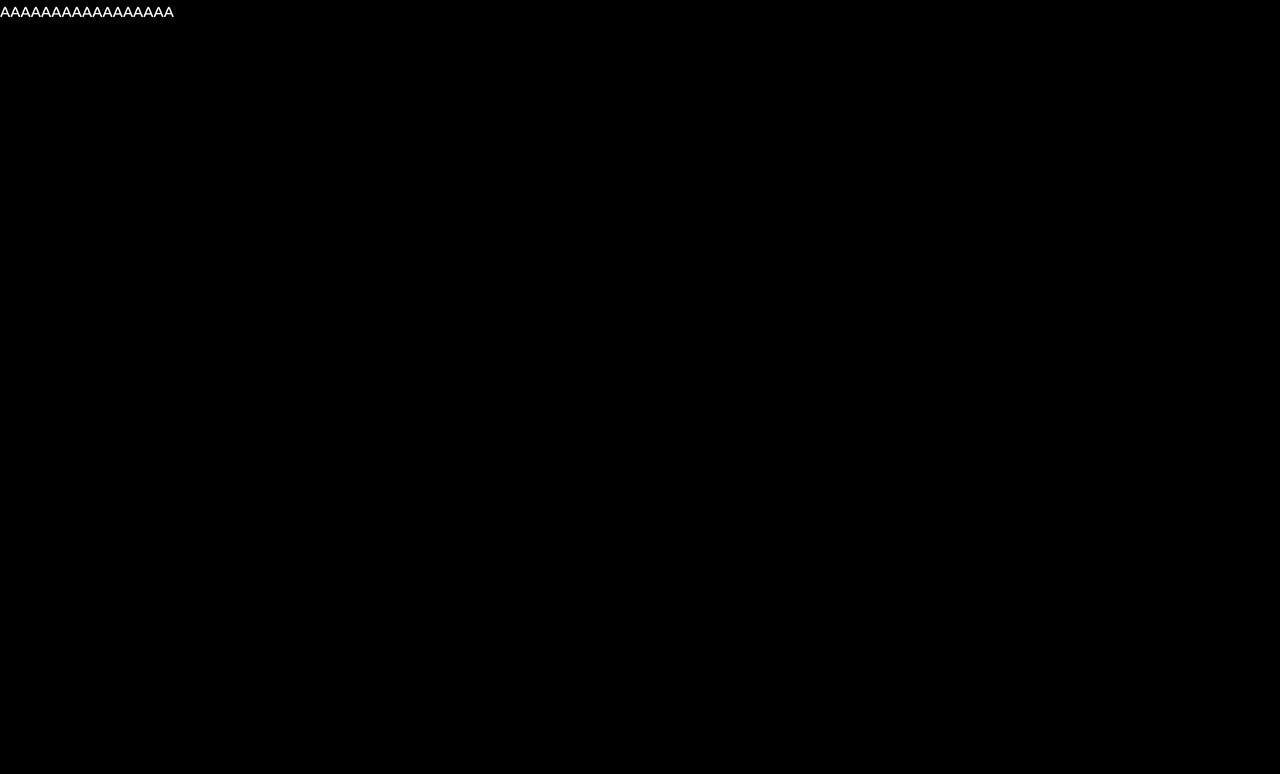
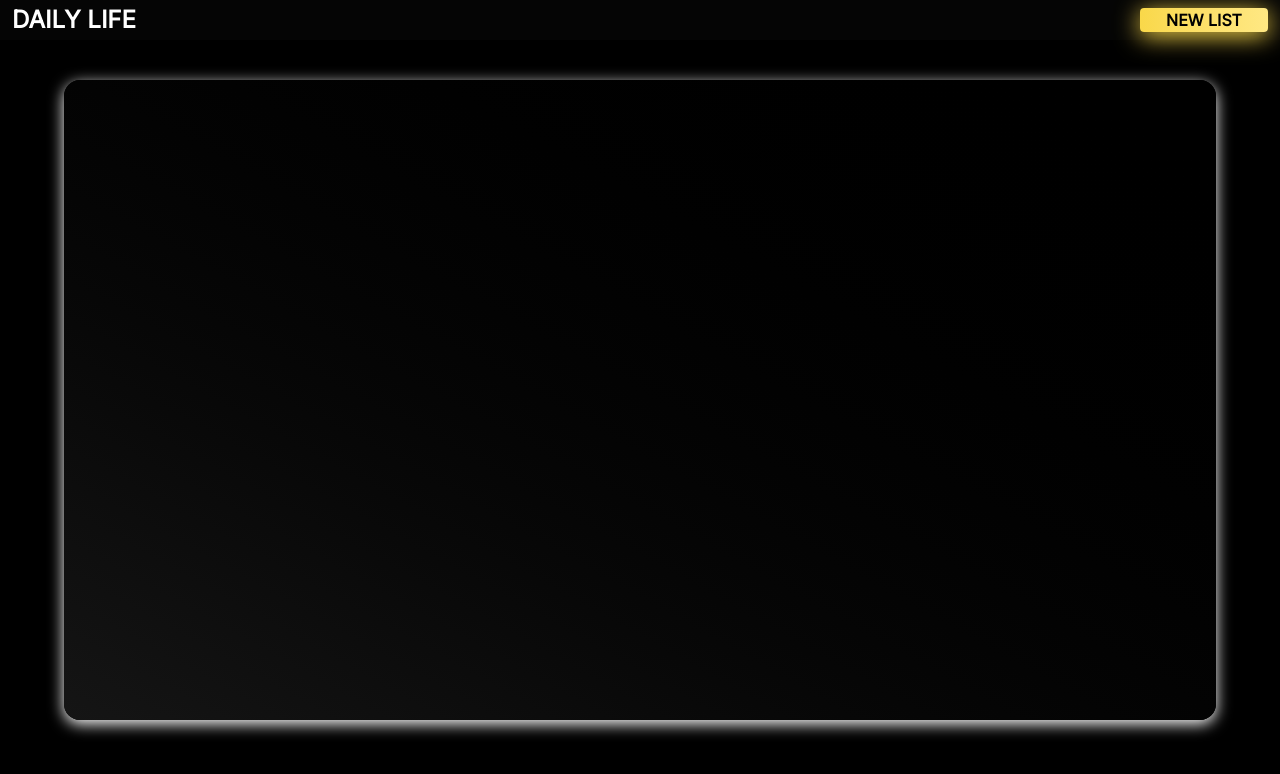
Before and after one commit to Igorrafael90/daily-life, a Next.js app: page /Tarefas in a window 1280 px wide. Shown: the top 774 px of the page. Built offline with nearby package versions, Linux system fonts and the light colour scheme.

Commit message:
Style Header da pagina + section das lists/tarefas + button da criação de lista

```diff
--- a/firebase.js
+++ b/firebase.js
@@ -15,6 +15,7 @@ const firebaseConfig = {
   messagingSenderId: process.env.NEXT_PUBLIC_MESSAGING_SENDER_ID,
   appId: process.env.NEXT_PUBLIC_APP_ID,
 };
+console.log("API KEY:", process.env.NEXT_PUBLIC_API_KEY);
 
 // Initialize Firebase
 const app = initializeApp(firebaseConfig);
--- a/src/app/Tarefas/page.tsx
+++ b/src/app/Tarefas/page.tsx
@@ -2,7 +2,37 @@
 import { useState } from "react";
 
 export default function Tarefas() {
-    return(
-        <p className="text-white">AAAAAAAAAAAAAAAAA</p>
+    const [Modelist, setmodelist] = useState(false)
+    return (
+        <>
+            {Modelist == true ? (
+                <section className="w-full h-full absolute bg-[#000000ad] flex items-center justify-center">
+                    <div className="scale bg-linear-to-bl from-[#000000] to-[#151515] shadow-s1 rounded-2xl w-[20%] h-36">
+                        <form className="w-full h-full p-4 space-y-2 flex flex-col">
+                            <label className="text-white block font-bold">Titulo</label>
+                            <input className="w-[99%] h-7 bg-white rounded-sm" type="text" placeholder="Digite o titulo da tarefa" />
+                            <div className="w-full flex justify-between">
+                                <button type="submit" className="transition-all bg-linear-to-r from-[#F9D849] to-[#FFE883] cursor-pointer rounded-sm w-20 h-7 shadow-s2 font-bold hover:scale-108">CONFIRM</button>
+                                <button type="submit" className="transition-all bg-linear-to-r from-[#f94949] to-[#ff8383] cursor-pointer rounded-sm w-20 h-7 shadow-s3 font-bold hover:scale-108" onClick={() => setmodelist(false)}>CANCEL</button>
+                            </div>
+                        </form>
+                    </div>
+                </section>
+            ) : (
+                <>
+                </>
+            )}
+            <header className="w-full h-10 bg-[#050505] items-center flex justify-between">
+                <h1 className="text-white font-extrabold text-2xl ml-3">DAILY LIFE</h1>
+                <div className="space-x-3 mr-3">
+                    <button className="transition-all bg-linear-to-r from-[#F9D849] to-[#FFE883] cursor-pointer rounded-sm w-32 h-6 shadow-s2 font-black hover:scale-108" onClick={() => setmodelist(true)}>NEW LIST</button>
+                </div>
+            </header>
+            <main className="w-full h-full flex justify-center mt-10">
+                <section className="w-[90%] h-[80%] bg-linear-to-bl from-[#000000] to-[#151515] shadow-s1 rounded-2xl">
+
+                </section>
+            </main>
+        </>
     )
 }
--- a/src/app/globals.css
+++ b/src/app/globals.css
@@ -5,6 +5,7 @@
   --color-b2: #FFE883;
   --shadow-s1: 0px 4px 15px 0px #FFFFFF;
   --shadow-s2: 0px 4px 25px 0px #F9D849;
+  --shadow-s3: 0px 4px 25px 0px #FF0000;
 }
 
 body {
--- a/src/app/layout.tsx
+++ b/src/app/layout.tsx
@@ -1,8 +1,8 @@
 import type { Metadata } from "next";
-import { Itim } from "next/font/google";
+import { Inter } from "next/font/google";
 import "./globals.css";
 
-const font = Itim({
+const font = Inter({
   subsets: ["latin"],
   weight: "400"
 });
--- a/src/app/page.tsx
+++ b/src/app/page.tsx
@@ -24,10 +24,14 @@ export default function Home() {
   }
 
   return (
+    <>
+      <header className="w-full h-10 bg-[#050505] items-center flex">
+        <h1 className="text-white font-extrabold text-2xl ml-3">DAILY LIFE</h1>
+      </header>
       <main className="flex flex-col space-y-3 items-center justify-center w-full h-full">
         <div className="w-[20%] flex justify-between">
-        <button className="transition-all bg-linear-to-r from-[#F9D849] to-[#FFE883] cursor-pointer rounded-sm w-20 h-7 shadow-s2 font-bold hover:scale-108" onClick={() => setMode(true)}>Register</button>
-        <button className="transition-all bg-linear-to-r from-[#F9D849] to-[#FFE883] cursor-pointer rounded-sm w-20 h-7 shadow-s2 font-bold hover:scale-108" onClick={() => setMode(false)}>Login</button>
+          <button className="transition-all bg-linear-to-r from-[#F9D849] to-[#FFE883] cursor-pointer rounded-sm w-20 h-7 shadow-s2 font-black hover:scale-108" onClick={() => setMode(true)}>Register</button>
+          <button className="transition-all bg-linear-to-r from-[#F9D849] to-[#FFE883] cursor-pointer rounded-sm w-20 h-7 shadow-s2 font-black hover:scale-108" onClick={() => setMode(false)}>Login</button>
         </div>
         {Mode == true ? (
           <div key="login" className="scale bg-linear-to-bl from-[#000000] to-[#151515] shadow-s1 rounded-2xl w-[20%] h-96">
@@ -59,5 +63,6 @@ export default function Home() {
           </div>
         )}
       </main>
+    </>
   );
 }
```
Also changed, not shown: utils/interface.tsx (+10 -0 lines), utils/functiontasks.tsx (added). Lines whose indentation alone changed are shown as unchanged.
